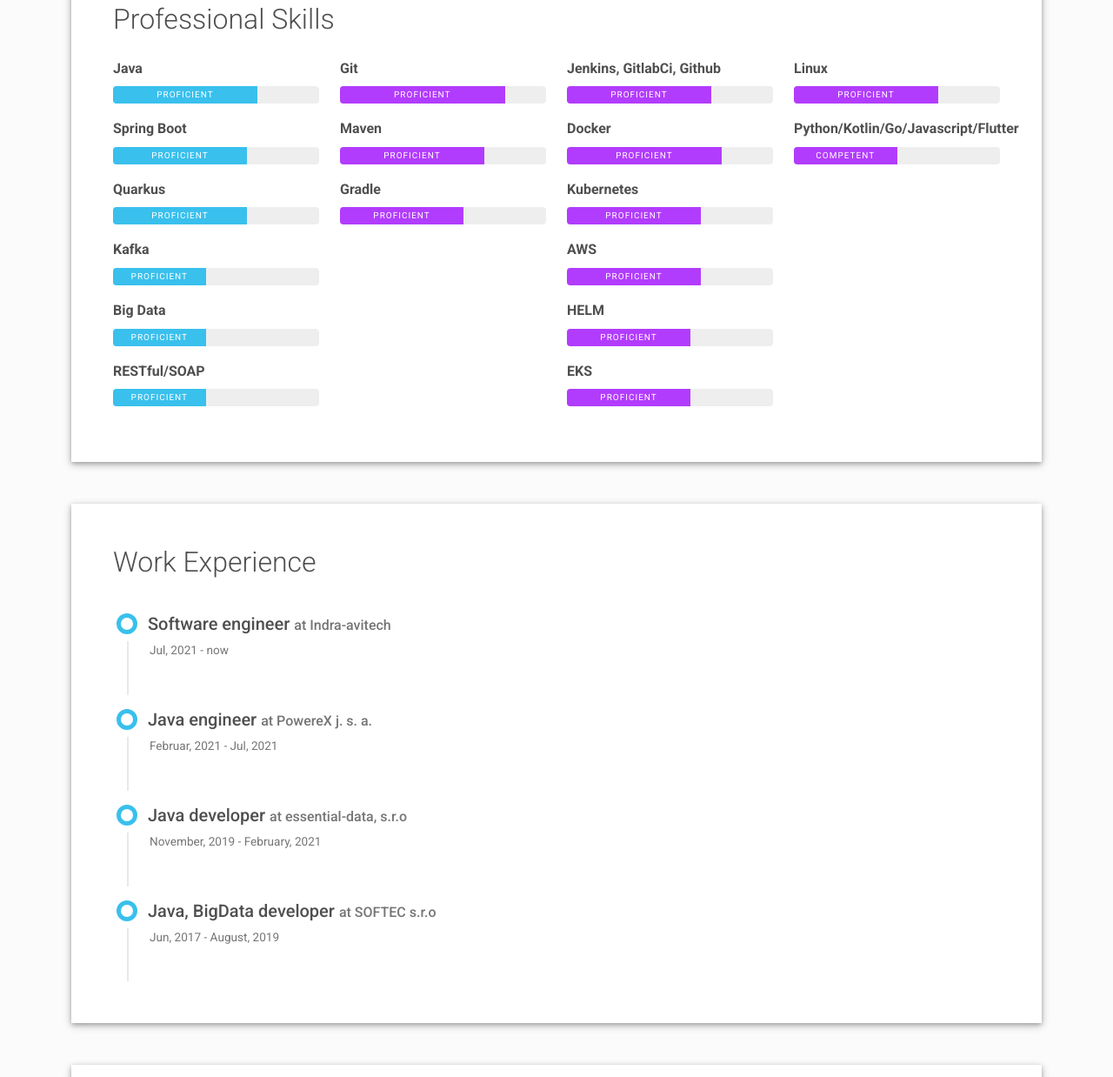
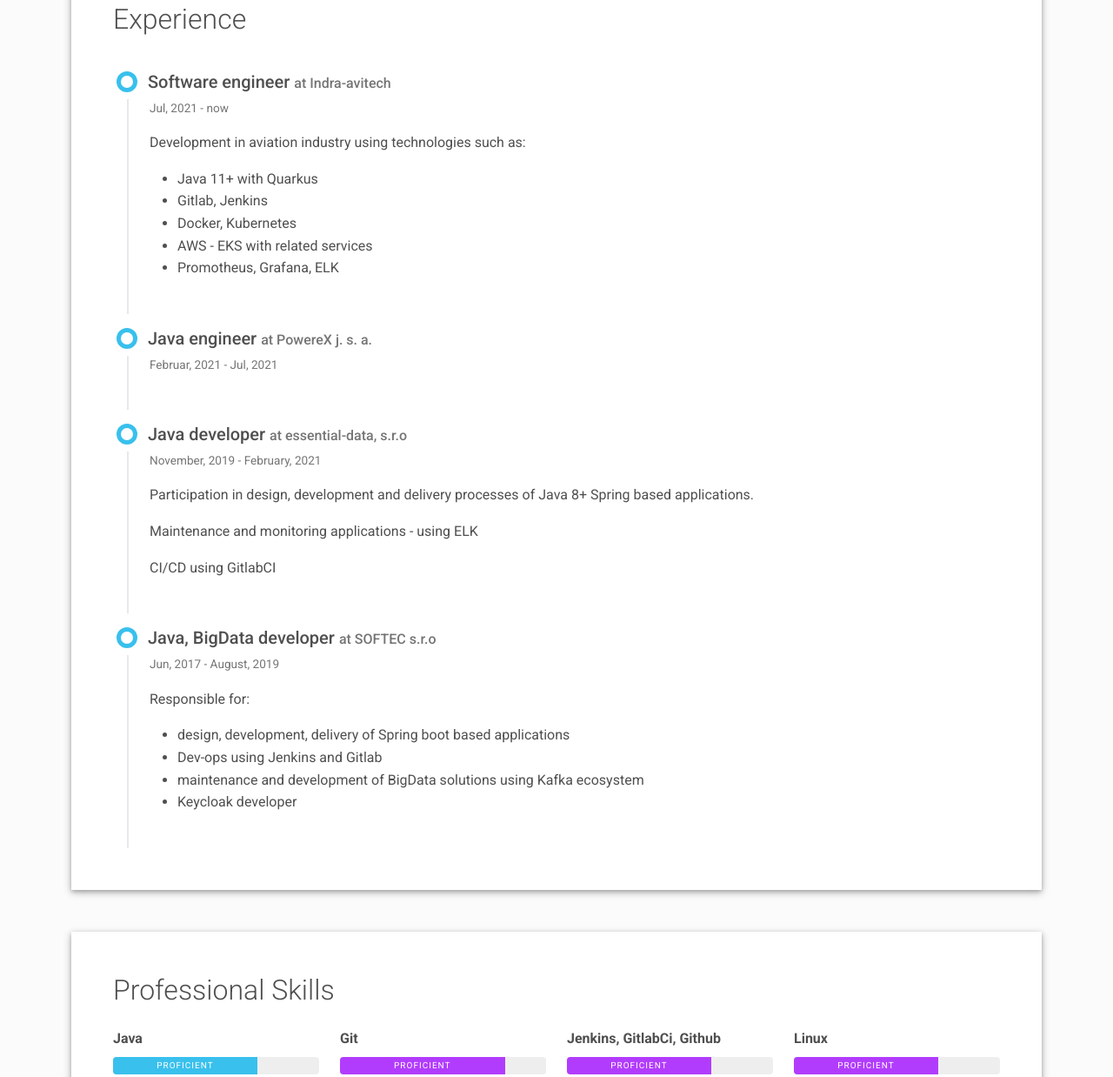
Before and after one commit to dunglamtuan/dunglamtuan.github.io, a plain HTML site: page index.html in a window 1280 px wide. Shown: the part 1240-2478 px from the top of the page at 87% size. Drawn offline with Linux system fonts and the light colour scheme.

Commit message:
Rearranged

```diff
--- a/index.html
+++ b/index.html
@@ -95,7 +95,7 @@
               <div class="pb-2 fw-bolder"><i class="fab fa-linkedin pe-2 text-muted" style="width:24px;opacity:0.85;"></i> LinkedIn</div>
             </div>
             <div class="col-sm-7">
-              <div class="pb-2"><a href="https://www.linkedin.com/in/lam-tuan-dung-352904115/"></a>https://www.linkedin.com/in/lam-tuan-dung-352904115/</div>
+              <div class="pb-2"><a href="https://www.linkedin.com/in/lam-tuan-dung-352904115/">https://www.linkedin.com/in/lam-tuan-dung-352904115/</a></div>
             </div>
             <div class="col-sm-5">
               <div class="pb-2 fw-bolder"><i class="fas fa-phone pe-2 text-muted" style="width:24px;opacity:0.85;"></i> Phone</div>
@@ -134,6 +134,74 @@
           <div class="mb-3"><span class="fw-bolder">English</span>
             <div class="progress my-2 rounded" style="height: 20px">
               <div class="progress-bar bg-info" role="progressbar" data-aos="zoom-in-right" data-aos-delay="100" data-aos-anchor=".about-section" style="width: 65%;" aria-valuenow="70" aria-valuemin="0" aria-valuemax="100">Proficient</div>
+            </div>
+          </div>
+        </div>
+      </div>
+    </div>
+  </div>
+  <div class="shadow-1-strong bg-white my-5 p-5" id="experience">
+    <div class="work-experience-section">
+      <h2 class="h2 fw-light mb-4">Experience</h2>
+      <div class="timeline">
+        <div class="timeline-card timeline-card-info" data-aos="fade-in" data-aos-delay="0">
+          <div class="timeline-head px-4 pt-3">
+            <div class="h5">Software engineer <span class="text-muted h6">at Indra-avitech</span></div>
+          </div>
+          <div class="timeline-body px-4 pb-4">
+            <div class="text-muted text-small mb-3">Jul, 2021 - now</div>
+            <div>
+              <p>Development in aviation industry using technologies such as:</p>
+              <ul>
+                <li>Java 11+ with Quarkus</li>
+                <li>Gitlab, Jenkins</li>
+                <li>Docker, Kubernetes</li>
+                <li>AWS - EKS with related services</li>
+                <li>Promotheus, Grafana, ELK</li>
+              </ul>
+            </div>
+          </div>
+        </div>
+        <div class="timeline-card timeline-card-info" data-aos="fade-in" data-aos-delay="0">
+          <div class="timeline-head px-4 pt-3">
+            <div class="h5">Java engineer <span class="text-muted h6">at PowereX j. s. a.</span></div>
+          </div>
+          <div class="timeline-body px-4 pb-4">
+            <div class="text-muted text-small mb-3">Februar, 2021 - Jul, 2021</div>
+            <div></div>
+          </div>
+        </div>
+        <div class="timeline-card timeline-card-info" data-aos="fade-in" data-aos-delay="200">
+          <div class="timeline-head px-4 pt-3">
+            <div class="h5">Java developer <span class="text-muted h6">at essential-data, s.r.o</span></div>
+          </div>
+          <div class="timeline-body px-4 pb-4">
+            <div class="text-muted text-small mb-3">November, 2019 - February, 2021</div>
+            <div>
+              <p>
+                Participation in design, development and delivery processes of Java 8+ Spring based applications.
+              </p>
+              <p>Maintenance and monitoring applications - using ELK</p>
+              <p>CI/CD using GitlabCI</p>
+            </div>
+          </div>
+        </div>
+        <div class="timeline-card timeline-card-info" data-aos="fade-in" data-aos-delay="400">
+          <div class="timeline-head px-4 pt-3">
+            <div class="h5">Java, BigData developer <span class="text-muted h6">at SOFTEC s.r.o</span></div>
+          </div>
+          <div class="timeline-body px-4 pb-4">
+            <div class="text-muted text-small mb-3">Jun, 2017 - August, 2019</div>
+            <div>
+              <p>
+                Responsible for:
+                <ul>
+                  <li>design, development, delivery of Spring boot based applications</li>
+                  <li>Dev-ops using Jenkins and Gitlab</li>
+                  <li>maintenance and development of BigData solutions using Kafka ecosystem</li>
+                  <li>Keycloak developer</li>
+                </ul>
+              </p>
             </div>
           </div>
         </div>
@@ -235,49 +303,6 @@
             <div class="progress my-2 rounded" style="height: 20px">
               <div class="progress-bar bg-secondary" role="progressbar" data-aos="zoom-in-right" data-aos-delay="400" data-aos-anchor=".skills-section" style="width: 50%" aria-valuenow="70" aria-valuemin="0" aria-valuemax="100">Competent</div>
             </div>
-          </div>
-        </div>
-      </div>
-    </div>
-  </div>
-  <div class="shadow-1-strong bg-white my-5 p-5" id="experience">
-    <div class="work-experience-section">
-      <h2 class="h2 fw-light mb-4">Work Experience</h2>
-      <div class="timeline">
-        <div class="timeline-card timeline-card-info" data-aos="fade-in" data-aos-delay="0">
-          <div class="timeline-head px-4 pt-3">
-            <div class="h5">Software engineer <span class="text-muted h6">at Indra-avitech</span></div>
-          </div>
-          <div class="timeline-body px-4 pb-4">
-            <div class="text-muted text-small mb-3">Jul, 2021 - now</div>
-            <div></div>
-          </div>
-        </div>
-        <div class="timeline-card timeline-card-info" data-aos="fade-in" data-aos-delay="0">
-          <div class="timeline-head px-4 pt-3">
-            <div class="h5">Java engineer <span class="text-muted h6">at PowereX j. s. a.</span></div>
-          </div>
-          <div class="timeline-body px-4 pb-4">
-            <div class="text-muted text-small mb-3">Februar, 2021 - Jul, 2021</div>
-            <div></div>
-          </div>
-        </div>
-        <div class="timeline-card timeline-card-info" data-aos="fade-in" data-aos-delay="200">
-          <div class="timeline-head px-4 pt-3">
-            <div class="h5">Java developer <span class="text-muted h6">at essential-data, s.r.o</span></div>
-          </div>
-          <div class="timeline-body px-4 pb-4">
-            <div class="text-muted text-small mb-3">November, 2019 - February, 2021</div>
-            <div></div>
-          </div>
-        </div>
-        <div class="timeline-card timeline-card-info" data-aos="fade-in" data-aos-delay="400">
-          <div class="timeline-head px-4 pt-3">
-            <div class="h5">Java, BigData developer <span class="text-muted h6">at SOFTEC s.r.o</span></div>
-          </div>
-          <div class="timeline-body px-4 pb-4">
-            <div class="text-muted text-small mb-3">Jun, 2017 - August, 2019</div>
-            <div></div>
           </div>
         </div>
       </div>
```
